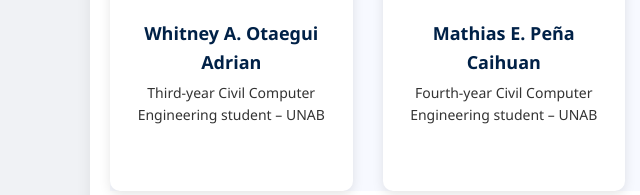
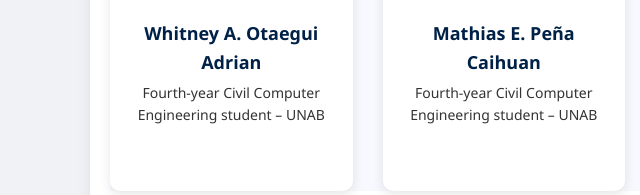
Before and after one commit to AndesRobot/AndresRobotTeam, a plain HTML site: page index.html in a window 1280 px wide. Shown: the part 3965-4160 px from the top of the page, 0-640 px from the left. Drawn offline with nearby package versions, Linux system fonts and the light colour scheme.

Commit message:
index.html

```diff
--- a/index.html
+++ b/index.html
@@ -167,7 +167,7 @@
     <div class="card">
       <img src="pagina/img/members/whitney.jpg" alt="Whitney" />
       <h3>Whitney A. Otaegui Adrian</h3>
-      <p>Third-year Civil Computer Engineering student – UNAB</p>
+      <p>Fourth-year Civil Computer Engineering student – UNAB</p>
     </div>
     <div class="card">
       <img src="pagina/img/members/h.jpg" alt="Mathias" />
```
